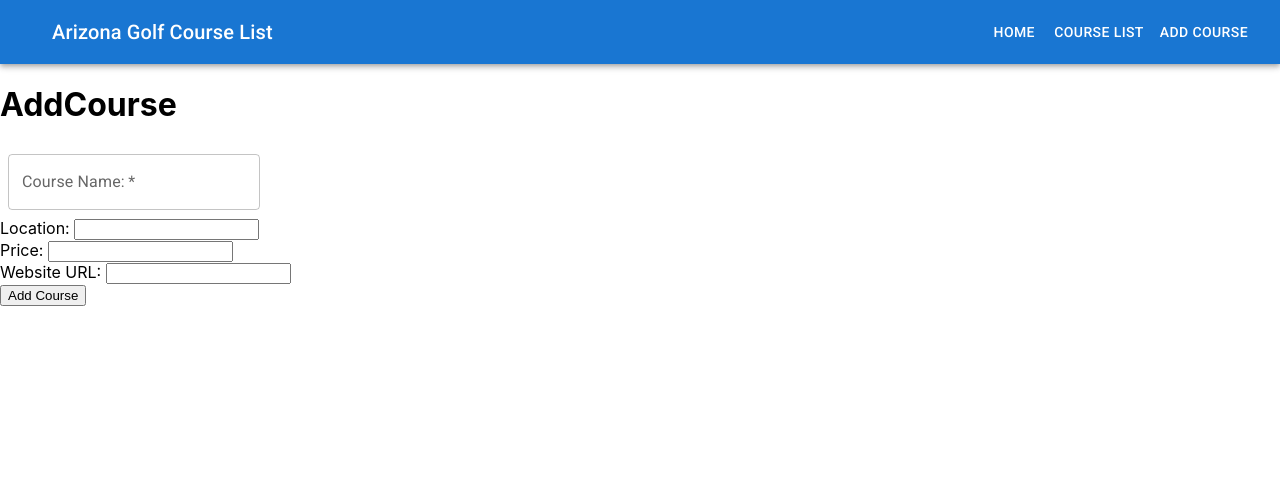
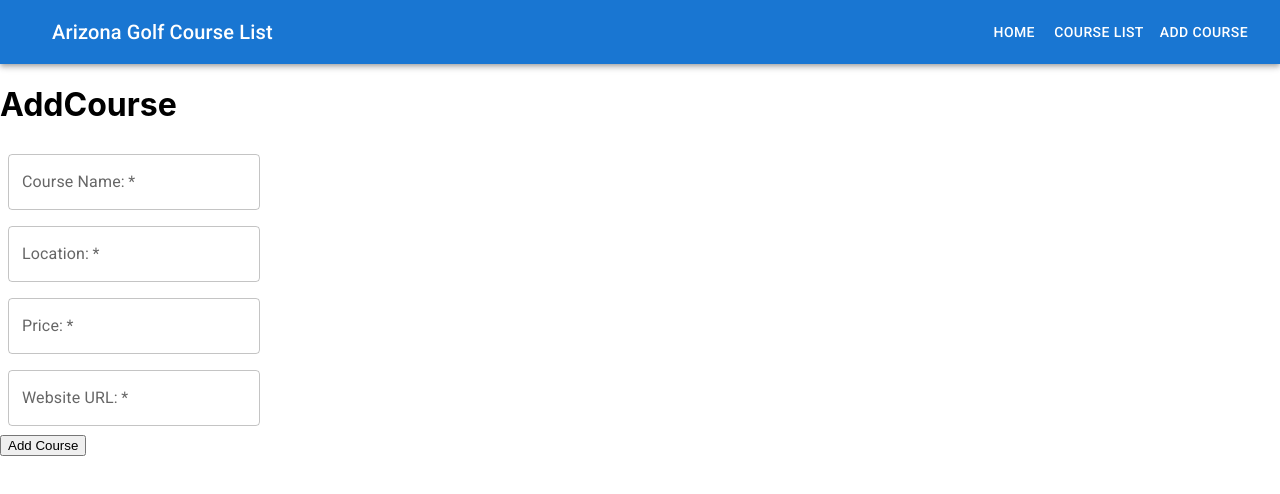
Before and after one commit to andrewzehnder/my-new-repo, a React (Create React App) app in the folder phase-2/phase-2-project-golf/: page /addcourse in a window 1280 px wide. Shown: the top 494 px of the page. Built offline with nearby package versions, Linux system fonts and the light colour scheme; data requests are answered from the project's data file.

Commit message:
Updating all text fields to material UI

```diff
--- a/phase-2/phase-2-project-golf/src/components/AddCourse.jsx
+++ b/phase-2/phase-2-project-golf/src/components/AddCourse.jsx
@@ -60,24 +60,60 @@ const AddCourse = ({ addCourses }) => {
           onChange={ handleChange }
         />
         </div>
+
+        <div>
+        <TextField
+          required
+          id="location"
+          label="Location:"
+          type="text"
+          name="location"
+          value={ course.location }
+          onChange={ handleChange }
+        />
+        </div>
+
+        <div>
+        <TextField
+          required
+          id="price"
+          label="Price:"
+          type="text"
+          name="price"
+          value={ course.price }
+          onChange={ handleChange }
+        />
+        </div>
+
+        <div>
+        <TextField
+          required
+          id="website"
+          label="Website URL:"
+          type="text"
+          name="website"
+          value={ course.website }
+          onChange={ handleChange }
+        />
+        </div>
         </Box>
 
             {/* <div>
                 <label htmlFor="name">Course Name: </label>
                 <input type="text" name="name" id="name" value={ course.name } onChange={ handleChange } />
             </div> */}
-            <div>
+            {/* <div>
                 <label htmlFor="location">Location: </label>
                 <input type="text" name="location" id="location" value={ course.location } onChange={ handleChange } />
-            </div>
-            <div>
+            </div> */}
+            {/* <div>
                 <label htmlFor="price">Price: </label>
                 <input type="text" name="price" id="price" value={ course.price } onChange={ handleChange } />
-            </div>
-            <div>
+            </div> */}
+            {/* <div>
                 <label htmlFor="website">Website URL: </label>
                 <input type="text" name="website" id="website" value={ course.website } onChange={ handleChange } />
-            </div>
+            </div> */}
 
             <input type="submit" value="Add Course" />
 
```
